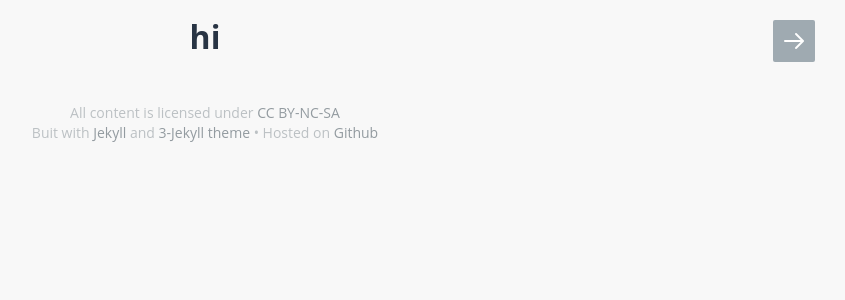
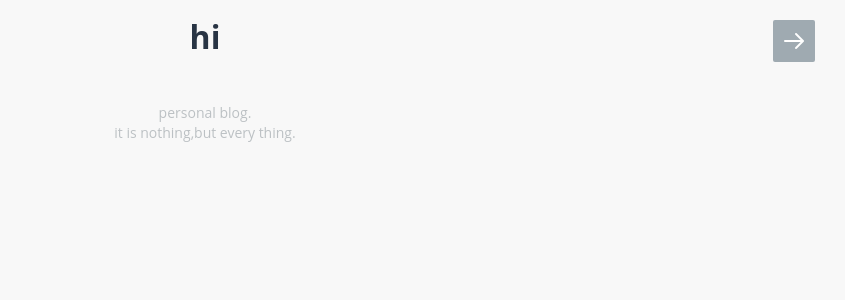
Before and after one commit to linbinhan/linbinhan.github.io, a Jekyll site: the page built from index.html, in a window 1280 px wide. Shown: the top 300 px of the page, without its empty margins (435-1280 px from the left). Built offline with Jekyll 4.4.1, drawn with Linux system fonts in a browser that asks for light colours.

Commit message:
Update default.html

```diff
--- a/_layouts/default.html
+++ b/_layouts/default.html
@@ -12,8 +12,8 @@ layout: compress
 
       <div class="footer">
         <div class="container">
-          <p class="footer-entry">All content is licensed under <a href="http://creativecommons.org/licenses/by-nc-sa/4.0/" target="_blank">CC BY-NC-SA</a></p>
-          <p class="footer-entry">Buit with <a href="http://jekyllrb.com/" target="_blank">Jekyll</a> and <a href="https://github.com/P233/3-Jekyll" target="_blank">3-Jekyll theme</a> • Hosted on <a href="https://pages.github.com/" target="_blank">Github</a></p>
+          <p class="footer-entry">personal blog.</p>
+          <p class="footer-entry">it is nothing,but every thing.</p>
         </div>
       </div>
     </main>
```
